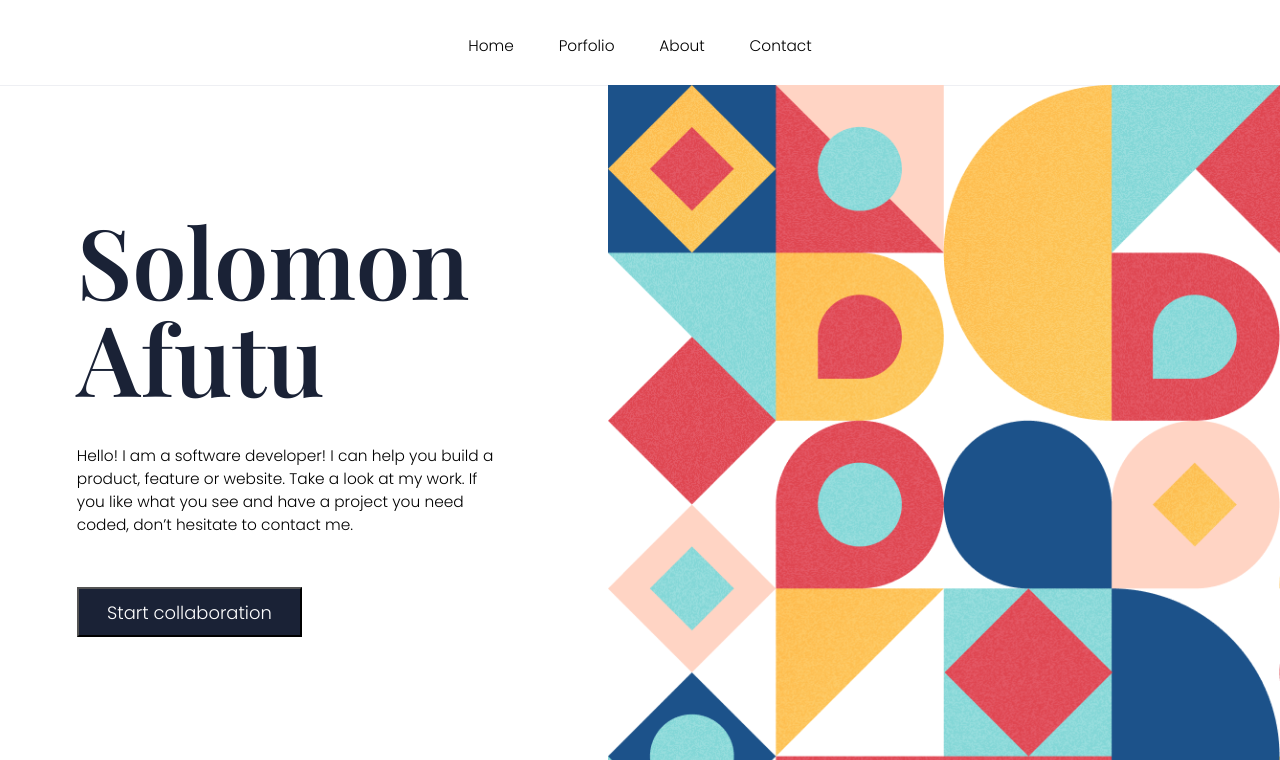
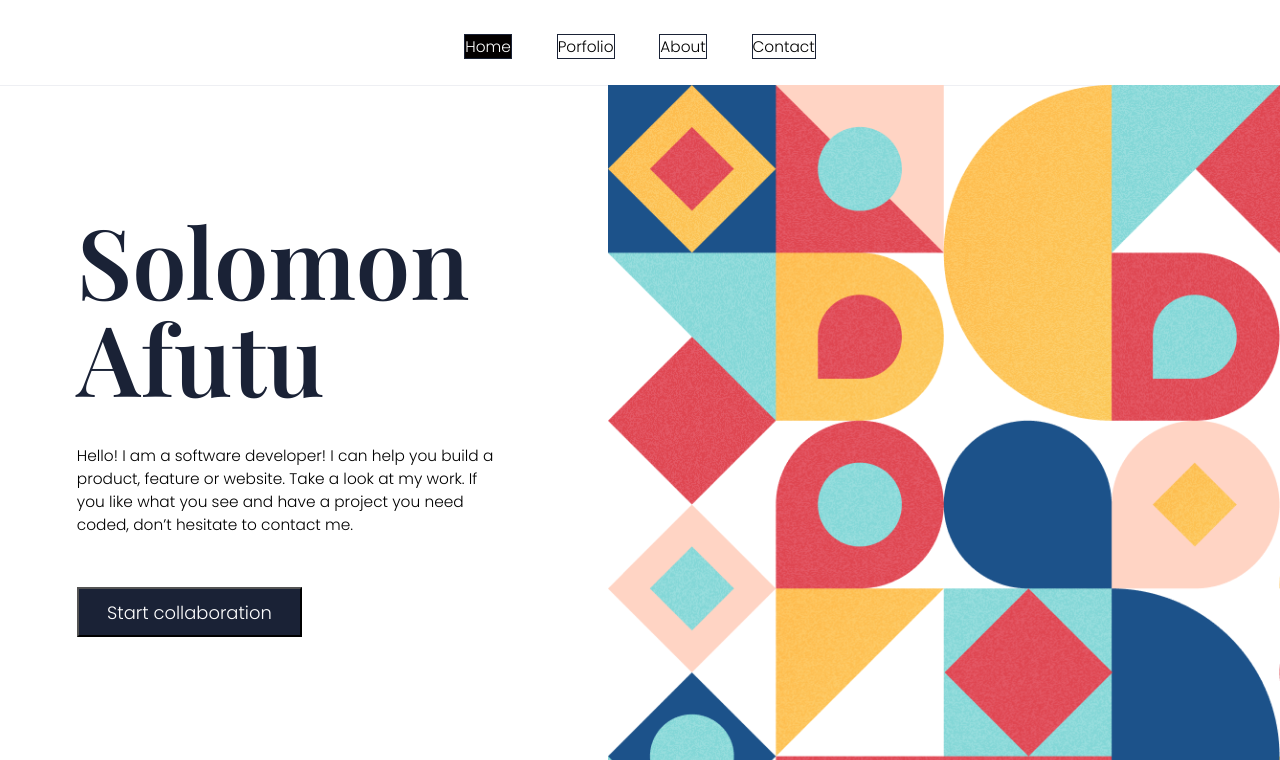
Before and after one commit to SolomonTheCoder/Microverse-Portfolio-mobile-version, a plain HTML site: page index.html in a window 1280 px wide. In both pictures the pointer is over the item "Home". Shown: the top 760 px of the page. Drawn offline with nearby package versions, Linux system fonts and the light colour scheme.

Commit message:
animation

```diff
--- a/style.css
+++ b/style.css
@@ -376,6 +376,11 @@ label.email {
     box-shadow: 0px 0.5px 0px #dddfe6;
   }
 
+  .desktop-nav li {
+    transition: all 0.5s ease-out;
+    border: 1px solid #1a2236;
+  }
+
   .header-info > img {
     display: none;
   }
@@ -394,7 +399,12 @@ label.email {
     align-self: center;
     gap: 3.5vw;
     list-style: none;
-    transition: all 0.5s ease-out;
+  }
+
+  li:hover,
+  li:focus {
+    background-color: #030000;
+    color: #ffffff;
   }
 
   .header-info h1 {
```
